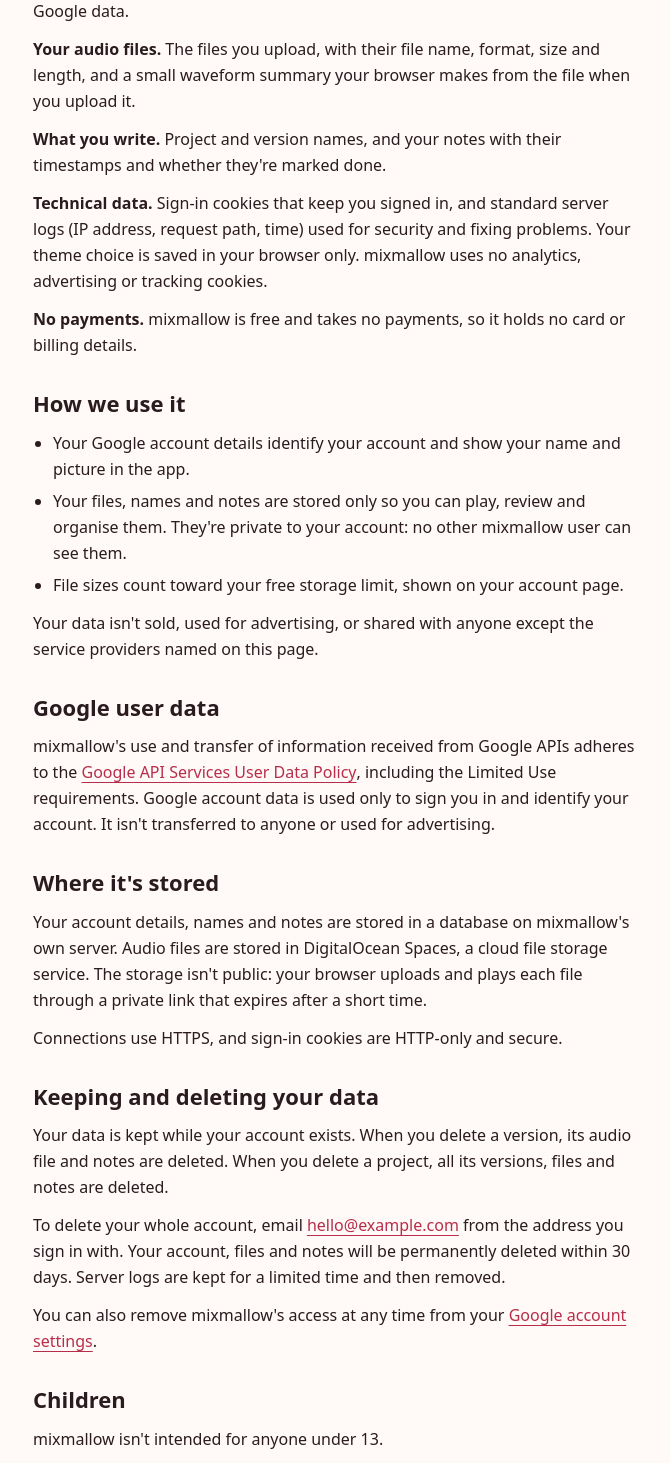
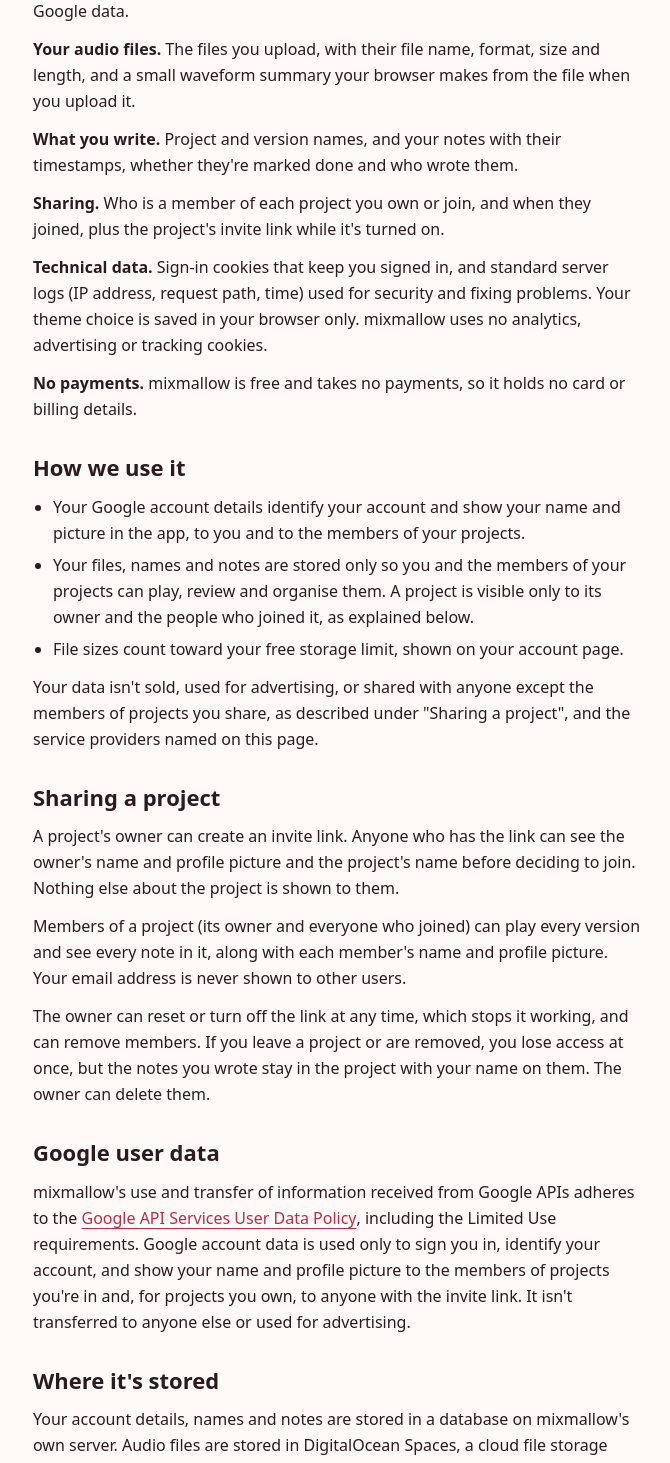
Before and after one commit to noah-lee/mixmallow, a React (Vite) app in the folder apps/web/: page /privacy in a window 1280 px wide. Shown: the part 540-2003 px from the top of the page, without its empty margins (303-973 px from the left). Built offline with nearby package versions, Linux system fonts and the light colour scheme; no server answers.

Commit message:
Explain project sharing in the privacy policy and terms

```diff
--- a/apps/web/src/lib/site.ts
+++ b/apps/web/src/lib/site.ts
@@ -8,5 +8,5 @@
   // Shown on the privacy policy and terms. Google's OAuth brand verification reviews both
   // pages, so it must be a real, monitored inbox.
   contactEmail: "hello@example.com",
-  legalUpdated: "October 21, 2026",
+  legalUpdated: "October 22, 2026",
 } as const
--- a/apps/web/src/routes/privacy.tsx
+++ b/apps/web/src/routes/privacy.tsx
@@ -43,8 +43,13 @@
         </p>
         <p>
           <strong className="font-semibold">What you write.</strong> Project and
-          version names, and your notes with their timestamps and whether
-          they're marked done.
+          version names, and your notes with their timestamps, whether they're
+          marked done and who wrote them.
+        </p>
+        <p>
+          <strong className="font-semibold">Sharing.</strong> Who is a member of
+          each project you own or join, and when they joined, plus the project's
+          invite link while it's turned on.
         </p>
         <p>
           <strong className="font-semibold">Technical data.</strong> Sign-in
@@ -63,12 +68,13 @@
         <ul>
           <li>
             Your Google account details identify your account and show your name
-            and picture in the app.
+            and picture in the app, to you and to the members of your projects.
           </li>
           <li>
-            Your files, names and notes are stored only so you can play, review
-            and organise them. They're private to your account: no other{" "}
-            {site.name} user can see them.
+            Your files, names and notes are stored only so you and the members
+            of your projects can play, review and organise them. A project is
+            visible only to its owner and the people who joined it, as explained
+            below.
           </li>
           <li>
             File sizes count toward your free storage limit, shown on your
@@ -77,7 +83,28 @@
         </ul>
         <p>
           Your data isn't sold, used for advertising, or shared with anyone
-          except the service providers named on this page.
+          except the members of projects you share, as described under "Sharing
+          a project", and the service providers named on this page.
+        </p>
+      </LegalSection>
+
+      <LegalSection title="Sharing a project">
+        <p>
+          A project's owner can create an invite link. Anyone who has the link
+          can see the owner's name and profile picture and the project's name
+          before deciding to join. Nothing else about the project is shown to
+          them.
+        </p>
+        <p>
+          Members of a project (its owner and everyone who joined) can play
+          every version and see every note in it, along with each member's name
+          and profile picture. Your email address is never shown to other users.
+        </p>
+        <p>
+          The owner can reset or turn off the link at any time, which stops it
+          working, and can remove members. If you leave a project or are
+          removed, you lose access at once, but the notes you wrote stay in the
+          project with your name on them. The owner can delete them.
         </p>
       </LegalSection>
 
@@ -89,8 +116,10 @@
             Google API Services User Data Policy
           </a>
           , including the Limited Use requirements. Google account data is used
-          only to sign you in and identify your account. It isn't transferred to
-          anyone or used for advertising.
+          only to sign you in, identify your account, and show your name and
+          profile picture to the members of projects you're in and, for projects
+          you own, to anyone with the invite link. It isn't transferred to
+          anyone else or used for advertising.
         </p>
       </LegalSection>
 
@@ -109,15 +138,17 @@
 
       <LegalSection title="Keeping and deleting your data">
         <p>
-          Your data is kept while your account exists. When you delete a
-          version, its audio file and notes are deleted. When you delete a
-          project, all its versions, files and notes are deleted.
+          Your data is kept while your account exists. When the owner deletes a
+          version, its audio file and everyone's notes on it are deleted. When
+          the owner deletes a project, all its versions, files and notes are
+          deleted, and its members lose access.
         </p>
         <p>
           To delete your whole account, email <ContactLink /> from the address
-          you sign in with. Your account, files and notes will be permanently
-          deleted within 30 days. Server logs are kept for a limited time and
-          then removed.
+          you sign in with. Your account, your projects with their files, and
+          every note you wrote, including notes in other people's projects, will
+          be permanently deleted within 30 days. Server logs are kept for a
+          limited time and then removed.
         </p>
         <p>
           You can also remove {site.name}'s access at any time from your{" "}
--- a/apps/web/src/routes/terms.tsx
+++ b/apps/web/src/routes/terms.tsx
@@ -1,4 +1,5 @@
 import {
+  COLLABORATOR_LIMIT,
   MAX_FILE_BYTES,
   NOTE_LIMIT_PER_TRACK,
   PROJECT_LIMIT,
@@ -30,13 +31,14 @@
       <LegalSection title="The service">
         <p>
           {site.name} lets you upload versions of a track, play them back and
-          pin notes to moments in them. It's free and takes no payments.
-          Features may change or be removed over time.
+          pin notes to moments in them, on your own or with people you invite.
+          It's free and takes no payments. Features may change or be removed
+          over time.
         </p>
       </LegalSection>
 
       <LegalSection title="Free plan limits">
-        <p>Each account can have:</p>
+        <p>Each account can own:</p>
         <ul>
           <li>
             up to {PROJECT_LIMIT} {PROJECT_LIMIT === 1 ? "project" : "projects"}
@@ -47,9 +49,11 @@
               `, with each file up to ${formatBytes(MAX_FILE_BYTES)}`}
           </li>
           <li>up to {NOTE_LIMIT_PER_TRACK} notes on each version</li>
+          <li>up to {COLLABORATOR_LIMIT} collaborators on each project</li>
         </ul>
         <p>
-          Your account page shows how much space you've used. Deleting a version
+          Projects you join count toward their owner's limits, not yours. Your
+          account page shows how much space you've used. Deleting a version
           frees its space. These limits may change, and any change will be shown
           here.
         </p>
@@ -70,13 +74,29 @@
         </p>
         <p>
           By uploading a file, you give {site.name} permission only to store it,
-          show its waveform, and play it back to you. It isn't shared, published
-          or used for anything else, and the permission ends when you delete
-          that version, its project or your account.
+          show its waveform, and play it back to you and the members of its
+          project. It isn't published or used for anything else, and the
+          permission ends when you delete that version, its project or your
+          account.
         </p>
         <p>
           Only upload audio you own or have permission to use. You're
           responsible for what you upload.
+        </p>
+      </LegalSection>
+
+      <LegalSection title="Sharing projects">
+        <p>
+          As a project's owner, you decide who gets access. Anyone who has your
+          invite link can join until the project is full, so share it only with
+          people you trust, and you're responsible for who you invite. You can
+          remove a member, or reset or turn off the link so it stops working, at
+          any time.
+        </p>
+        <p>
+          Members can listen to every version and add notes, but only the owner
+          can upload, rename or delete. Notes a member wrote stay in the project
+          after they leave or are removed.
         </p>
       </LegalSection>
 
@@ -87,7 +107,8 @@
             upload anything you don't have the rights to, or anything unlawful
           </li>
           <li>
-            use {site.name} to share or distribute files with other people
+            use {site.name} to publish or distribute files beyond the people
+            you're working with
           </li>
           <li>
             try to access other users' data or break the service's security
```
Also changed, not shown: 2 other files (tests, documents, lock files or other folders).
